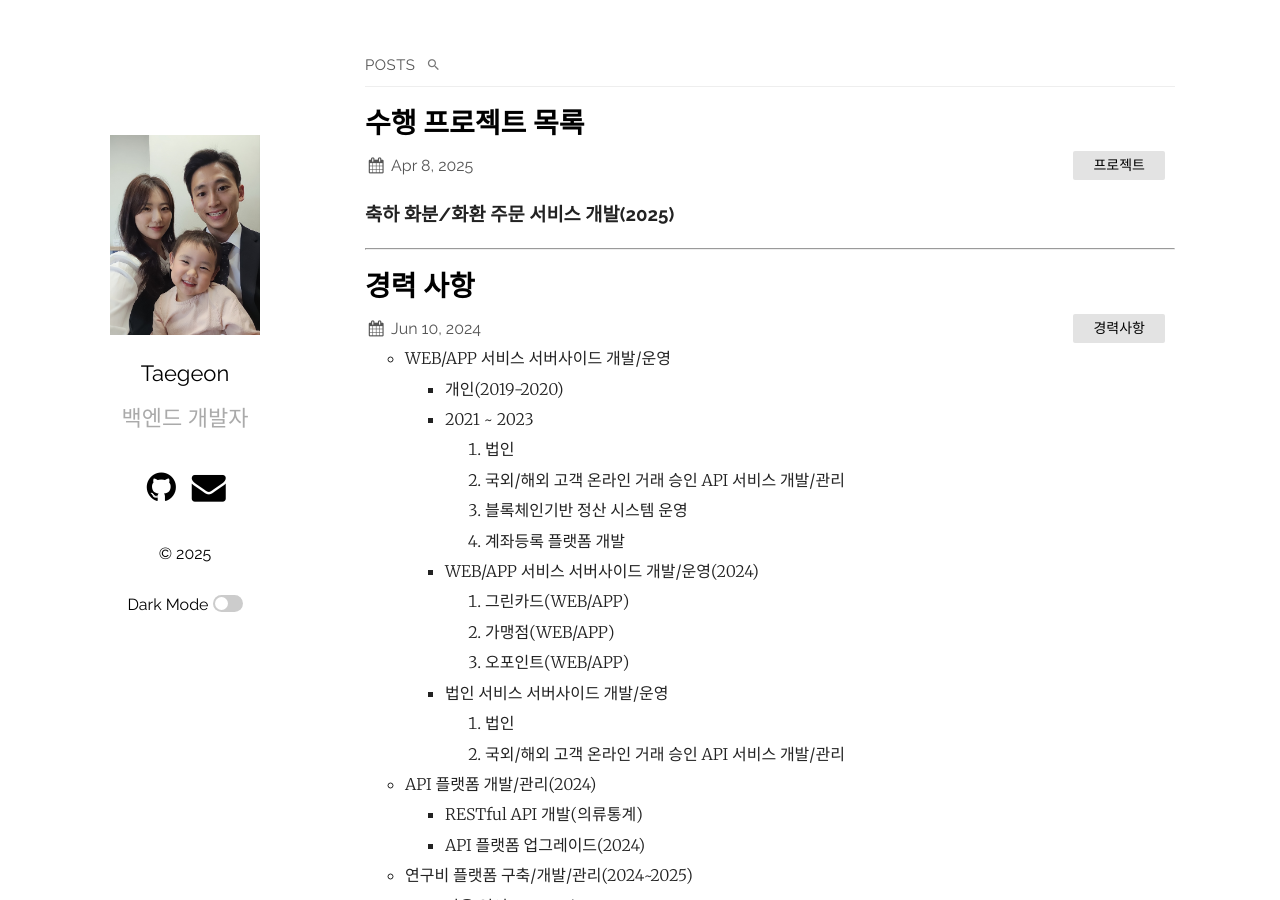
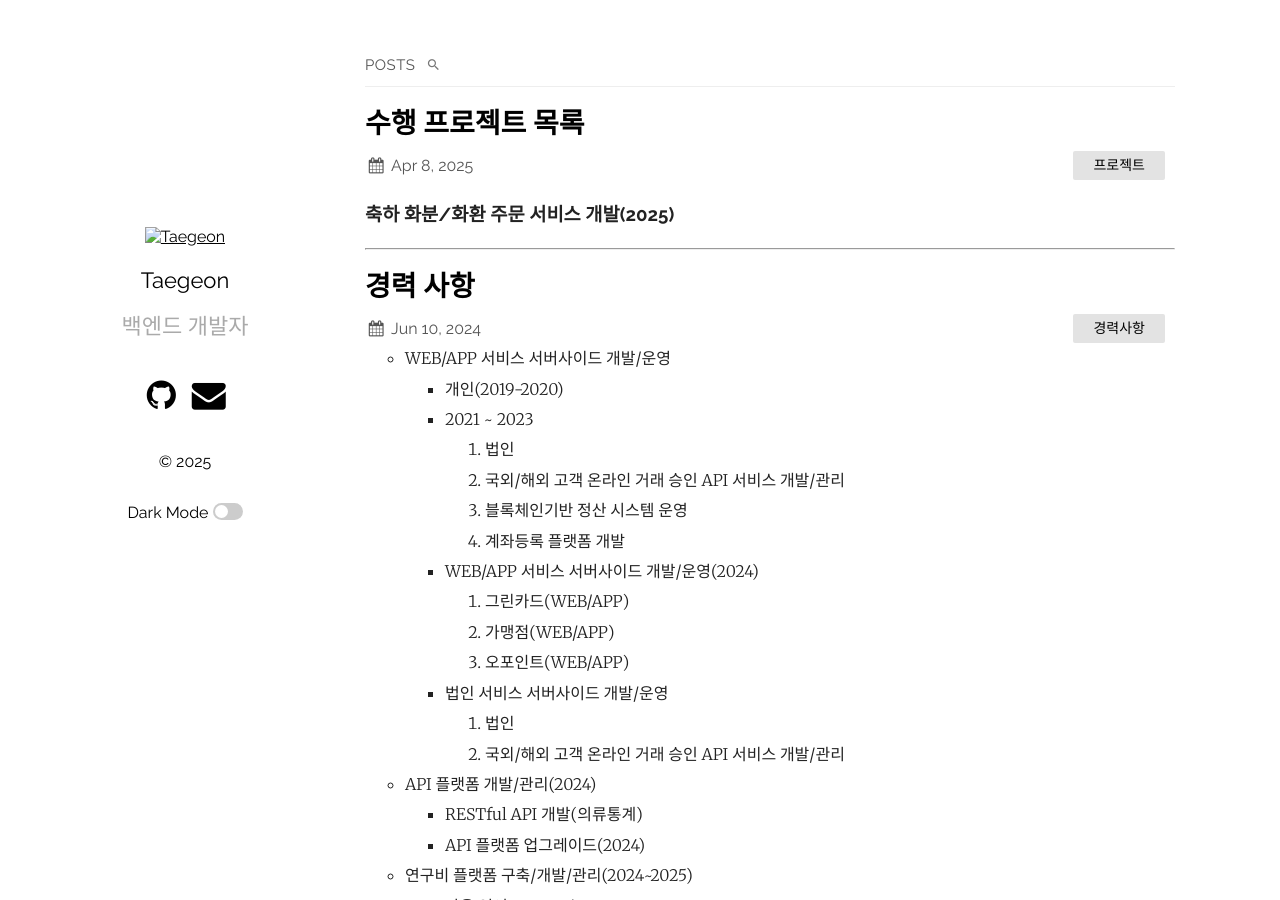
Before and after one commit to iamtaegu/iamtaegu.github.io, a Jekyll site: the page built from index.md, in a window 1280 px wide and 900 px high. Built offline with Jekyll 4.4.1, drawn with Linux system fonts in a browser that asks for light colours.

Commit message:
2025-04-08 home 사진 제거

```diff
--- a/_config.yml
+++ b/_config.yml
@@ -18,7 +18,7 @@ plainwhite:
   sitemap: true # set to true to generate sitemap.xml content
   search: true # set to true to enable searchbar
   dark_mode: true # set to true to add dark mode toggle
-  portfolio_image: "assets/images/family.jpg"
+  #portfolio_image: "assets/images/family.jpg"
   html_lang: "ko" # set the lang attribute of the <html> tag for the pages. See here for a list of codes: https://www.w3schools.com/tags/ref_country_codes.asp
   condensed_mobile:
     #- home
```
